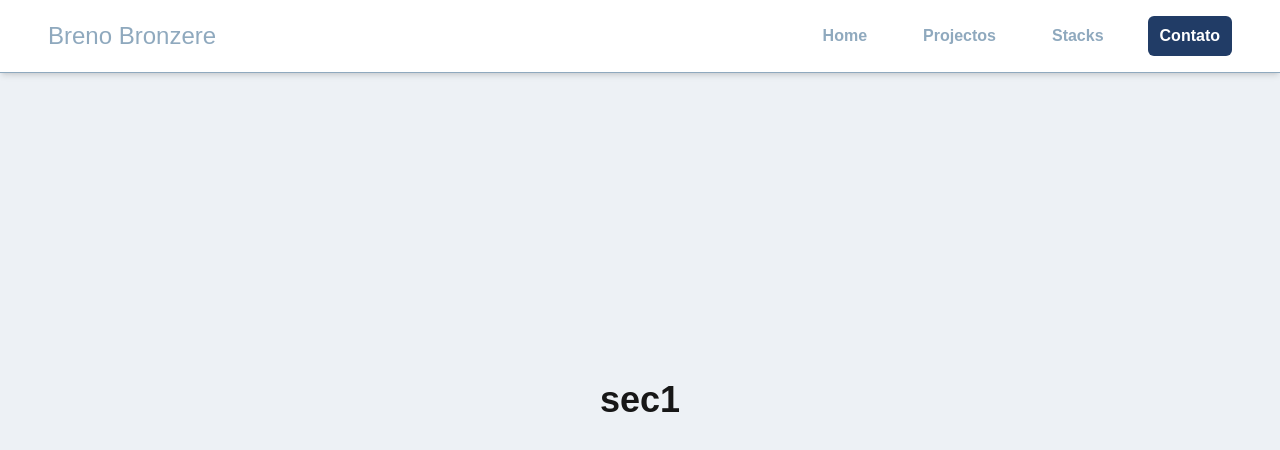
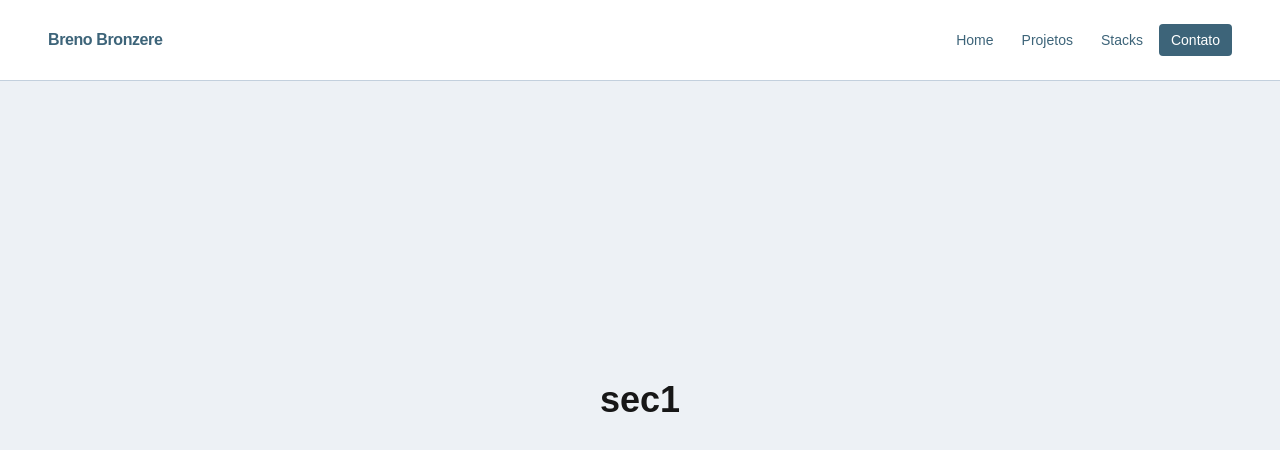
Before and after one commit to Breno-Bronzere/Portifolio, a Next.js app: page /contato in a window 1280 px wide. Shown: the top 450 px of the page. Built offline with nearby package versions, Linux system fonts and the light colour scheme.

Commit message:
ajustes de design e landing page

```diff
--- a/app/globals.css
+++ b/app/globals.css
@@ -1,4 +1,6 @@
+@import url('https://fonts.googleapis.com/css2?family=Sora:wght@100..800&display=swap');
 @import "tailwindcss";
+
 
 :root {
   --background: #EDF1F5;
@@ -13,17 +15,10 @@
   --color-foreground: var(--foreground);
   --font-sans: var(--font-geist-sans);
   --font-mono: var(--font-geist-mono);
+  --font-sora: 'Sora', sans-serif;
 }
 
-@media (prefers-color-scheme: dark) {
-  :root {
-    --background: #0F171D;
-    --foreground: #18242D;
-    --nav-background: #18242D;
-    --nav-link: #20659e;
-    --nav-link-hover: #0844a5;
-  }
-}
+
 nav {
   background: var(--nav-background);
   color: var(--nav-link);
--- a/app/layout.tsx
+++ b/app/layout.tsx
@@ -26,7 +26,7 @@ export default function RootLayout({
   return (
     <html
       lang="pt-br"
-      className={`${geistSans.variable} ${geistMono.variable} h-full antialiased`}
+      className={`${geistSans.variable} ${geistMono.variable} font-Sora h-full antialiased`}
     >
       <body className="min-h-full flex flex-col">
           <Navbar />
--- a/app/page.tsx
+++ b/app/page.tsx
@@ -1,13 +1,101 @@
-import Image from 'next/image'
-import background from '../public/background.png'
+// app/page.tsx
+import { Download, ArrowRight } from "lucide-react";
+
+const stack = [
+  "Next.js",
+  "Node.js",
+  "TypeScript",
+  "PostgreSQL",
+  "Docker",
+  "Tailwind CSS",
+  "MySQL",
+  "React.js",
+
+];
 export default function Home() {
   return (
-    <div className="flex flex-col items-center justify-center h-screen gap-4 bg-background">
-        <Image src={background} alt="Background" className="absolute inset-0 w-full h-full object-cover blur-lg opacity-30" />
+    <section className="relative overflow-hidden bg-[#EDF1F5] w-full px-6 pt-36">
+      <div
+        aria-hidden="true"
+        className="pointer-events-none absolute inset-0 z-0 "
+        style={{
+          background: `
+            radial-gradient(ellipse 55% 45% at 15% 5%,  rgba(91,133,163,0.13) 0%, transparent 65%),
+            radial-gradient(ellipse 40% 35% at 88% 75%, rgba(61,100,121,0.09) 0%, transparent 60%),
+            radial-gradient(ellipse 30% 30% at 55% 28%, rgba(170,190,203,0.08) 0%, transparent 55%)
+          `,
+        }}
+      />
 
-          <h1 className="text-4xl font-bold text-[#213c66]">Prazer, meu nome é Breno</h1>
-          <p className="text-xl text-[#355168]">Desenvolvedor Front-end</p>
+      {/* Conteúdo */}
+      <div className="relative z-10 max-w-2xl">
 
-    </div>
+        {/* Eyebrow */}
+        <div className="mb-5 flex items-center gap-3">
+          <span className="block h-px w-6 bg-[#AABECB]" />
+          <span className="text-2xl uppercase tracking-[0.1em] text-[#8FA9BE]">
+            Full Stack Developer
+          </span>
+        </div>
+
+        {/* Título */}
+        <h1 className="mb-4 text-[30px] font-medium leading-[1.2] tracking-tight text-[#3D6479] sm:text-[40px] md:text-[70px]">
+          Construindo produtos{" "}<br></br>
+          <em className="not-italic text-[#8FA9BE]">do back ao front.</em>
+        </h1>
+
+        {/* Subtítulo */}
+        <p className="mb-8 max-w-[460px] text-[18px] leading-[1.7] text-[#8FA9BE]">
+          Desenvolvo aplicações completas com foco em performance, clareza de
+          código e experiências de usuário que funcionam de verdade.
+        </p>
+
+        {/* CTAs */}
+        <div className="mb-10 flex flex-wrap items-center gap-3">
+          <a
+            href="/projetos"
+            className="
+              inline-flex items-center gap-2 rounded-[9px] h-[45px]
+              bg-[#3D6479] px-5 py-2.5
+              text-[13px] font-medium text-[#EDF1F5]
+              transition-opacity hover:opacity-90
+            "
+          >
+            Ver projetos
+            <ArrowRight size={14} />
+          </a>
+
+          <a
+            href="/curriculo.pdf"
+            download
+            className="
+              inline-flex items-center gap-2 rounded-[9px] h-[45px]
+              border border-[#C3D0DD] bg-white px-5 py-2.5
+              text-[13px] font-medium text-[#5B85A3]
+              transition-colors hover:border-[#8FA9BE]
+            "
+          >
+            <Download size={14} />
+            Currículo
+          </a>
+        </div>
+
+        {/* Badges de stack */}
+        <ul className="flex flex-wrap gap-2" aria-label="Tecnologias principais">
+          {stack.map((tech) => (
+            <li
+              key={tech}
+              className="
+                rounded-full border border-[#C3D0DD]
+                bg-white px-3 py-2
+                text-[12px] text-[#5B85A3]
+              "
+            >
+              {tech}
+            </li>
+          ))}
+        </ul>
+      </div>
+    </section>
   );
 }
--- a/components/nav.tsx
+++ b/components/nav.tsx
@@ -1,86 +1,101 @@
 "use client";
-import { useState, useEffect } from 'react';
-import Link from 'next/link';
-import { usePathname } from 'next/navigation';
+import { useState, useEffect, useCallback } from "react";
+import Link from "next/link";
+import { usePathname } from "next/navigation";
 
+const navLinks = [
+  { href: "/home", label: "Home" },
+  { href: "/projetos", label: "Projetos" },
+  { href: "/stacks", label: "Stacks" },
+  { href: "/contato", label: "Contato" },
+];
 
-function Navbar() {
+export default function Navbar() {
   const [isVisible, setIsVisible] = useState(true);
   const [isMobileMenuOpen, setIsMobileMenuOpen] = useState(false);
   const pathname = usePathname();
 
-  useEffect(() => {
-    let lastScrollY = window.scrollY;
-    const controlNavbar = () => {
+  const controlNavbar = useCallback(() => {
+    let lastScrollY = 0;
+    return () => {
       const currentScrollY = window.scrollY;
-      if (currentScrollY > lastScrollY && currentScrollY > 100) {
-        setIsVisible(false);
-      } else {
-        setIsVisible(true);
-      }
+      setIsVisible(currentScrollY <= lastScrollY || currentScrollY <= 100);
       lastScrollY = currentScrollY;
-    };
-
-    window.addEventListener('scroll', controlNavbar);
-
-    return () => {
-      window.removeEventListener('scroll', controlNavbar);
     };
   }, []);
 
-  const navLinks = [
-    { href: '/home', label: 'Home' },
-    { href: '/projetos', label: 'Projectos' },
-    { href: '/stacks', label: 'Stacks' },
-    { href: '/contato', label: 'Contato' },
-  ];
+  useEffect(() => {
+    const handler = controlNavbar();
+    window.addEventListener("scroll", handler);
+    return () => window.removeEventListener("scroll", handler);
+  }, [controlNavbar]);
+
+  useEffect(() => {
+    setIsMobileMenuOpen(false);
+  }, [pathname]);
+
   return (
-    <nav className={`fixed w-full shadow-md transition-transform duration-300 z-50 border-b border-[#213c66]${isVisible ? 'translate-y-0' : '-translate-y-full'}`}>
+    <nav
+      className={`fixed w-full z-50 transition-transform duration-300 bg-white border-b border-[#C3D0DD] ${
+        isVisible ? "translate-y-0" : "-translate-y-full"
+      }`}
+    >
+      <div className="w-full mx-auto px-4 sm:px-6 lg:px-8">
+        <div className="flex justify-between items-center h-12">
 
-      <div className="max-w-8xl mx-auto px-4 sm:px-6 lg:px-8 ">
-        <div className="flex justify-between">
-
-          <div className="flex items-center">
-            <Link href="/" className="text-2xl ">
+          <Link
+            href="/"
+            className="text-base font-semibold font-Sora text-[#3D6479] tracking-tight hover:text-[#8FA9BE] transition-colors"
+          >
             Breno Bronzere
           </Link>
-          </div>
 
-          <div className="hidden md:flex items-center space-x-8">
+          <div className="hidden md:flex items-center gap-1">
             {navLinks.map((link) => (
               <Link
-                key={link.label}
+                key={link.href}
                 href={link.href}
-                className={` hover:text-[#8FA9BE] px-3 py-2 rounded-md text-md font-semibold transition-colors ${
+                className={`px-3 py-1.5 rounded text-sm font-medium font-Sora transition-colors ${
                   pathname === link.href
-                    ? 'bg-[#213c66] text-white'
-                    : ''
+                    ? "bg-[#3D6479] text-white"
+                    : "text-[#3D6479] hover:text-[#8FA9BE]"
                 }`}
               >
                 {link.label}
               </Link>
             ))}
+          </div>
 
-          </div>
-          <div className="md:hidden flex items-center ">
-              <button onClick={() => setIsMobileMenuOpen(!isMobileMenuOpen)} className="inline-flex items-center justify-center p-2 rounded-md text-[#20659e] hover:text-[#0844a5] hover:bg-[#20659e] focus:outline-none focus:ring-2 focusLring-inset">
-                {!isMobileMenuOpen ? <span>☰</span> : <span>✕</span>}
+          <button
+            className="md:hidden p-1.5 rounded text-[#3D6479] hover:text-white hover:bg-[#3D6479] focus:outline-none focus:ring-2 focus:ring-[#3D6479] transition-colors"
+            onClick={() => setIsMobileMenuOpen((prev) => !prev)}
+            aria-label={isMobileMenuOpen ? "Fechar menu" : "Abrir menu"}
+            aria-expanded={isMobileMenuOpen}
+          >
+            {isMobileMenuOpen ? "✕" : "☰"}
           </button>
         </div>
-          </div>
-          <div className={`md:giden transition-all duration-300 ease-in-out ${isMobileMenuOpen ? "max-h-64 opacity-100" : "max-h-0 opacity-0 overflow-hidden"}`}>
+
+        <div
+          className={`md:hidden transition-all duration-300 ease-in-out overflow-hidden ${
+            isMobileMenuOpen ? "max-h-64 opacity-100 pb-3" : "max-h-0 opacity-0"
+          }`}
+        >
           {navLinks.map((link) => (
             <Link
-                key={link.label} href={link.href} onClick={() => setIsMobileMenuOpen(false)} className={`block px-3 py-2 rounded-md text-base font-medium ${pathname === link.href ? "text-white bg-[#20659e]" : "text-[#20659e] hover:text-[#0844a5] "}`}>
+              key={link.href}
+              href={link.href}
+              className={`block px-3 py-2 rounded text-sm font-medium font-Sora transition-colors ${
+                pathname === link.href
+                  ? "bg-[#3D6479] text-white"
+                  : "text-[#3D6479] hover:text-[#8FA9BE]"
+              }`}
+            >
               {link.label}
             </Link>
-
           ))}
         </div>
       </div>
-
     </nav>
-  )
+  );
 }
-
-export default Navbar
--- a/package.json
+++ b/package.json
@@ -9,6 +9,7 @@
     "lint": "eslint"
   },
   "dependencies": {
+    "lucide-react": "^1.18.0",
     "next": "16.2.9",
     "react": "19.2.4",
     "react-dom": "19.2.4"
```
Also changed, not shown: 1 other file (tests, documents, lock files or other folders). Lines whose indentation alone changed are shown as unchanged.
